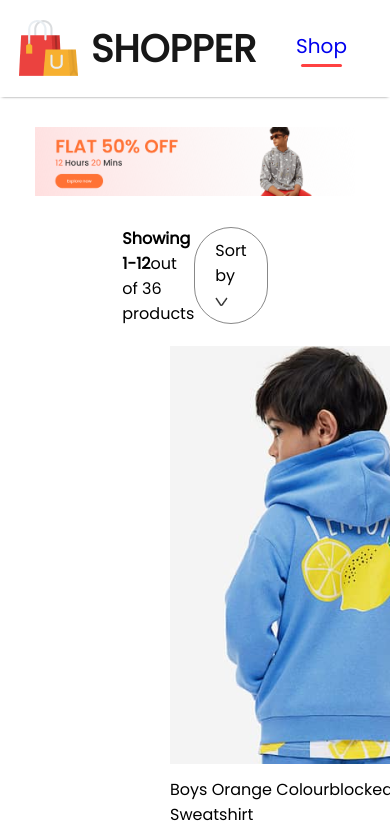
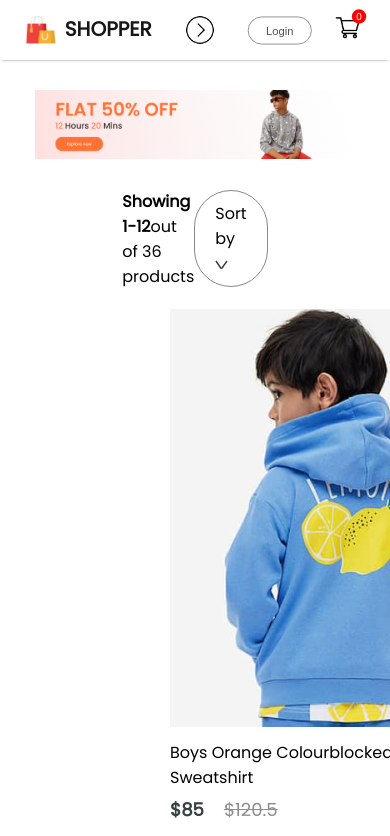
Before and after one commit to zzinue/E-commerce-Frontend, a React (Create React App) app: page /kids in a window 390 px wide. Shown: the top 836 px of the page. Built offline with nearby package versions, Linux system fonts and the light colour scheme.

Commit message:
finished style navbar desktop ipad and mobile

```diff
--- a/src/Components/Navbar/Navbar.css
+++ b/src/Components/Navbar/Navbar.css
@@ -3,6 +3,7 @@
     justify-content: space-around;
     padding: 16px;
     box-shadow: 0 1px 3px -2px black;
+    align-items: center;
 }
 .nav-logo{
     display: flex;
@@ -73,3 +74,99 @@
     background: red;
     color: white;
 }
+.nav-dropdown{
+    display: none;
+}
+@media(max-width:1280px){
+    .navbar{
+        padding: 12px 50px;
+    }
+    .nav-logo img{
+        width: 40px;
+    }
+    .nav-logo p{
+        font-size: 25px;
+    }
+    .nav-menu{
+        gap: 30px;
+        font-size: 16px;
+    }
+    .nav-login-cart{
+        gap: 30px;
+
+    }
+    .nav-login-cart button{
+        width: 120px;
+        height: 45px;
+        font-size: 16px;
+    }
+    .nav-cart-count{
+        margin-left: -40px;
+        font-size: 12px;
+    }
+
+}
+@media(max-width:1024px){
+    .navbar{
+        padding: 12px 30px;
+    }
+    .nav-menu{
+        gap: 25px;
+        font-size: 14px;
+    }
+    .nav-login-cart button{
+        width: 80px;
+        height: 35px;
+        font-size: 14px;
+    }
+    .nav-login-cart img{
+        width: 30px;
+    }
+    .nav-cart-count{
+        width: 18px;
+        height: 18px;
+    }
+
+}
+@media(max-width:800px){
+    .navbar{
+        padding: 10px 0px;
+    }
+    .nav-dropdown{
+        display: block;
+        width: 30px;
+        rotate: -90deg;
+        transition: 0.5s;
+    }
+    .nav-menu{
+        display: none;
+        height: 80px;
+        width: 100%;
+        position: absolute;
+        background-color: white;
+        justify-content: center;
+        top: 50px;
+    }
+    .nav-menu-visible{
+        display: flex;
+    }
+    .nav-dropdown.open{
+        transform: rotate(90deg);
+    }
+}
+@media(max-width:500px){
+    .navbar{
+        width: 8px 0px;
+        gap: 0;
+    }
+    .nav-logo{
+        transform: scale(0.8);
+    }
+    .nav-menu{
+        height: 70px;
+        top: 50px;
+    }
+    .nav-login-cart{
+        transform: scale(0.8);
+    }
+}
--- a/src/Components/Navbar/Navbar.jsx
+++ b/src/Components/Navbar/Navbar.jsx
@@ -1,17 +1,34 @@
-import React, { useState } from "react";
+import React, { useContext, useRef, useState } from "react";
 import "./Navbar.css";
 import logo from "../Assets/logo.png";
 import cart_icon from "../Assets/cart_icon.png";
 import { Link } from "react-router-dom";
+import { ShopContext } from "../../Context/ShopContex";
+import nav_dropdown from "../Assets/nav_dropdown.png";
+
 const Navbar = () => {
   const [menu, setMenu] = useState("shop");
+  const { getTotalCartItems } = useContext(ShopContext);
+  const menuRef = useRef();
+
+  const dropdown_toggle = (e) => {
+    menuRef.current.classList.toggle("nav-menu-visible");
+    e.target.classList.toggle("open");
+  };
+
   return (
     <div className="navbar">
       <div className="nav-logo">
         <img src={logo} alt="" />
         <p>SHOPPER</p>
       </div>
-      <ul className="nav-menu">
+      <img
+        className="nav-dropdown"
+        onClick={dropdown_toggle}
+        src={nav_dropdown}
+        alt=""
+      />
+      <ul ref={menuRef} className="nav-menu">
         <li
           onClick={() => {
             setMenu("shop");
@@ -61,7 +78,7 @@
         <Link to="cart">
           <img src={cart_icon} alt="" />
         </Link>
-        <div className="nav-cart-count">0</div>
+        <div className="nav-cart-count">{getTotalCartItems()}</div>
       </div>
     </div>
   );
--- a/src/Context/ShopContex.jsx
+++ b/src/Context/ShopContex.jsx
@@ -35,7 +35,18 @@
     return totalAmount;
   };
 
+  const getTotalCartItems = () => {
+    let totalItem = 0;
+    for (const item in cartItems) {
+      if (cartItems[item] > 0) {
+        totalItem += cartItems[item];
+      }
+    }
+    return totalItem;
+  };
+
   const contextValue = {
+    getTotalCartItems,
     getTotalCartAmount,
     all_product,
     cartItems,
```
